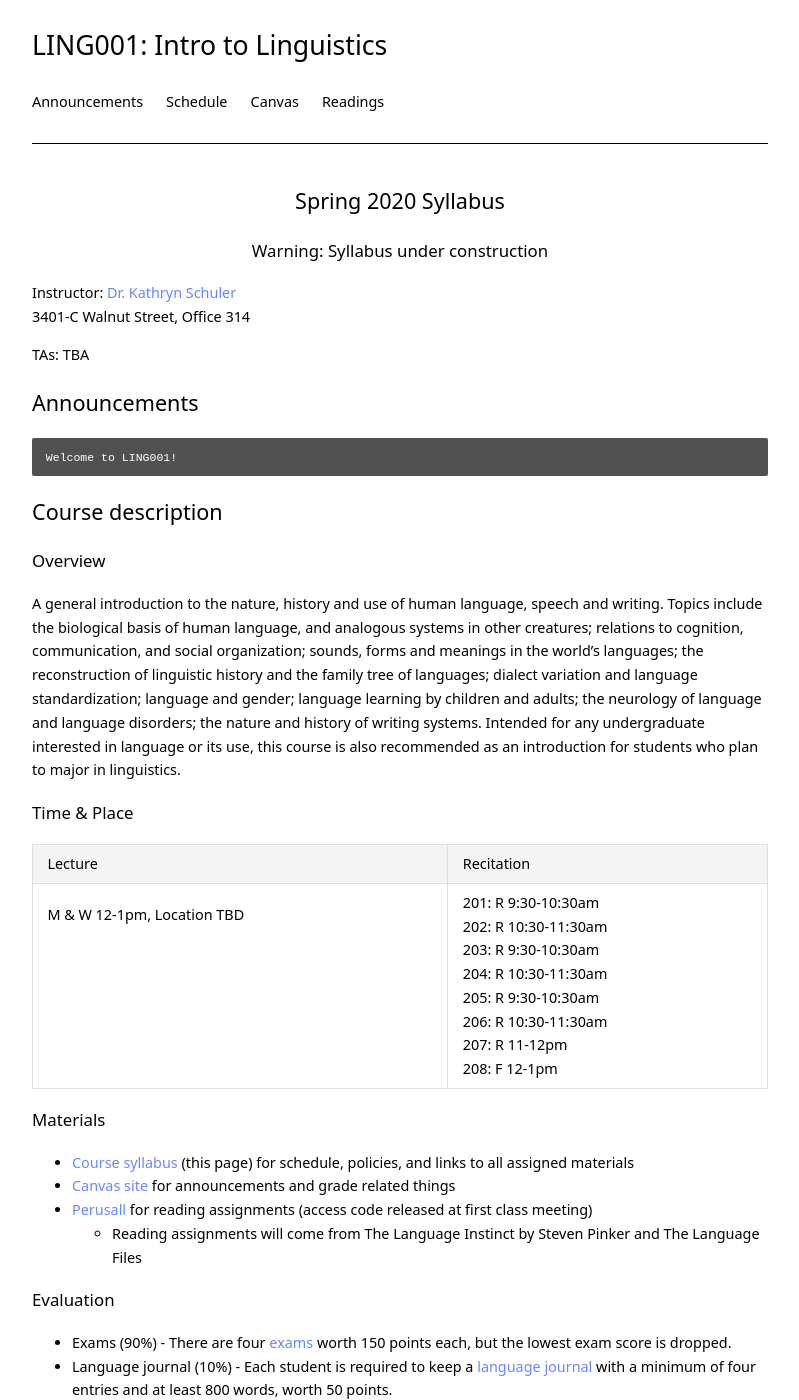
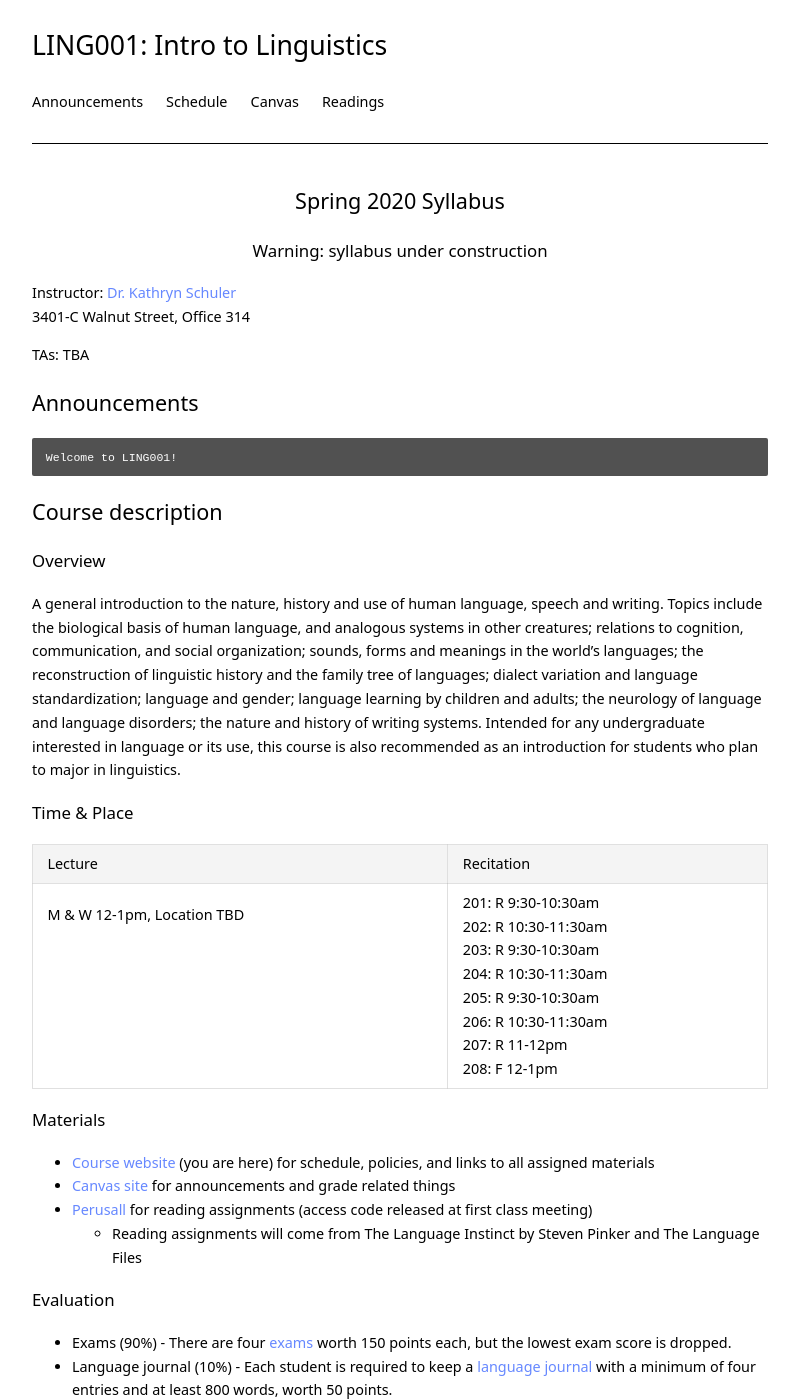
Before and after one commit to kschuler/ling001, a Jekyll site: the page built from index.md, in a window 1280 px wide and 1400 px high. Shown: the whole window, without its empty margins (240-1039 px from the left). Built offline with Jekyll 4.4.1, drawn with Linux system fonts in a browser that asks for light colours.

Commit message:
Update index.md

```diff
--- a/index.md
+++ b/index.md
@@ -4,7 +4,7 @@ title: LING001
 ---
 
 <h2 align="center">Spring 2020 Syllabus</h2>
-<h3 align="center">Warning: Syllabus under construction</h3>
+<h3 align="center">Warning: syllabus under construction</h3>
 
 **Instructor**: [Dr. Kathryn Schuler](mailto:kschuler@sas.upenn.edu)
 3401-C Walnut Street, Office 314
@@ -29,7 +29,7 @@ Lecture | Recitation
 M & W 12-1pm, Location TBD<br><br><br><br><br><br><br> | 201: R 9:30-10:30am<br>202: R 10:30-11:30am <br>203: R 9:30-10:30am<br>204: R 10:30-11:30am<br>205: R 9:30-10:30am<br>206: R 10:30-11:30am<br>207: R 11-12pm<br>208: F 12-1pm
 
 ### Materials
-- [Course syllabus](https://www.kathrynschuler.com/courses/ling001/) (this page) for schedule, policies, and links to all assigned materials
+- [Course website](https://www.kathrynschuler.com/courses/ling001/) (you are here) for schedule, policies, and links to all assigned materials
 - [Canvas site](https://canvas.upenn.edu/courses/1489351) for announcements and grade related things
 - [Perusall](https://app.perusall.com/courses/intro-to-linguistics-1) for reading assignments (access code released at first class meeting)
   - Reading assignments will come from The Language Instinct by Steven Pinker and The Language Files
```
